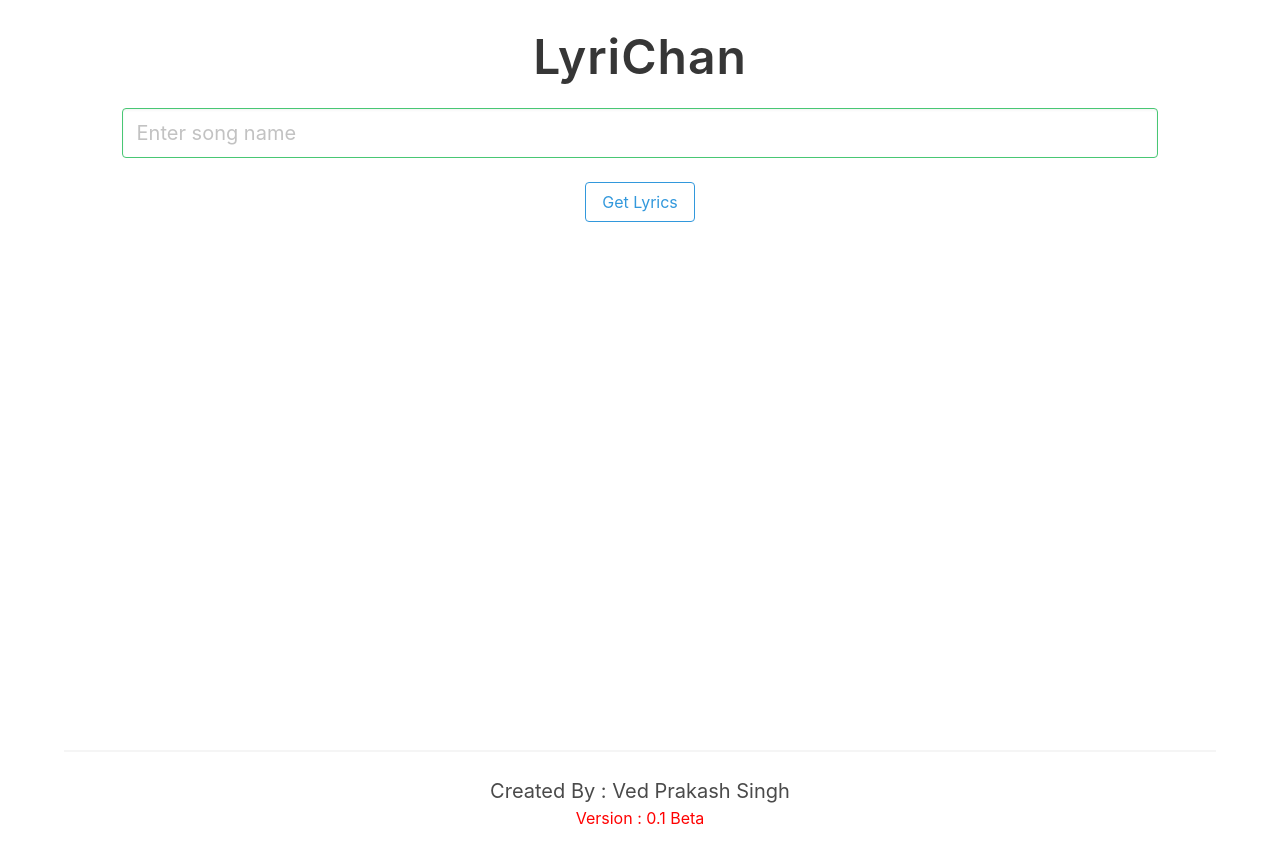
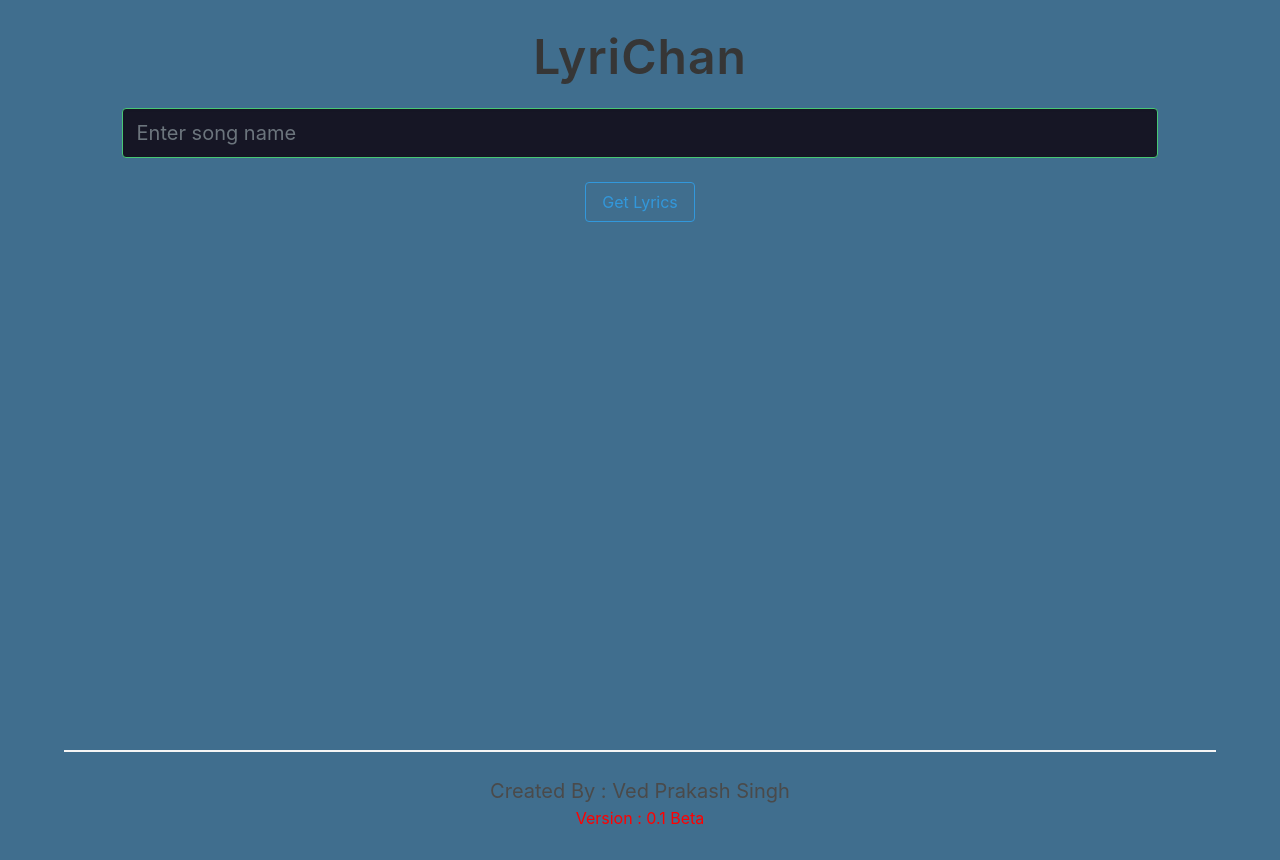
Before and after one commit to NarutoVPS/LyriChan, a plain HTML site: page index.html in a window 1280 px wide. Drawn offline with Linux system fonts and the light colour scheme.

Commit message:
new style

```diff
--- a/CSS/style.css
+++ b/CSS/style.css
@@ -1,5 +1,10 @@
 * {
     transition: all 1s ease;
+}
+
+html {
+    background-color: #406E8E;
+    color: #6c757d;
 }
 
 .textCenter {
@@ -10,6 +15,15 @@
     margin: 0 5% !important;
 }
 
+input {
+    background-color: #161625 !important;
+    color: #6c757d !important;
+}
+
+input::placeholder {
+    color: #6c757d !important;
+}
+
 .heading {
     margin: 30px 0;
     text-transform: none;
@@ -17,6 +31,11 @@
 
 .result {
     min-height: 60vh;
+}
+
+.lyrics, pre {
+    background-color: #161625;
+    color: #6c757d;
 }
 
 .creator {
@@ -29,4 +48,5 @@
 
 .response {
     margin: 0 10px;
+    background-color: #8EA8C3;
 }
```
